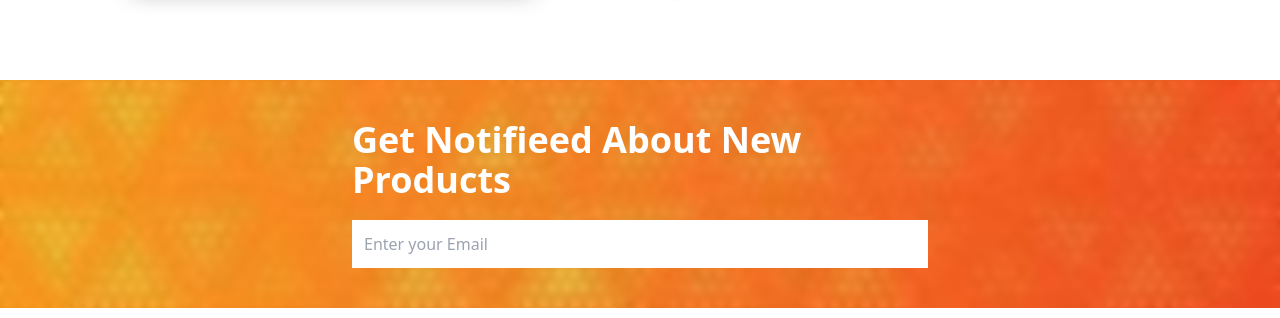
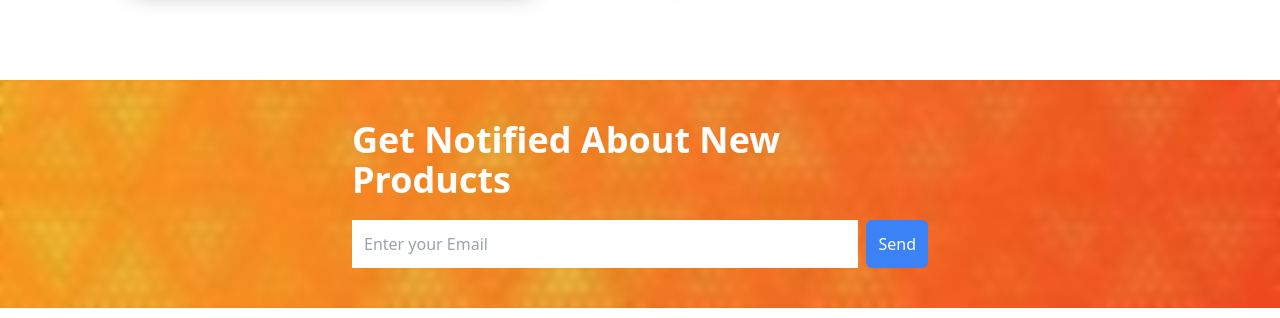
Before and after one commit to Princebounce/Mandifun, a React (Vite) app in the folder mandifun/: page / in a window 1280 px wide. Shown: the part 2320-2638 px from the top of the page. Built offline with nearby package versions, Linux system fonts and the light colour scheme.

Commit message:
added send button

```diff
--- a/mandifun/src/components/Subscribe/Subscribe.jsx
+++ b/mandifun/src/components/Subscribe/Subscribe.jsx
@@ -18,9 +18,17 @@ const Subscribe = () => {
       style={BannerImg}
     >
       <div className="container backdrop-blur-sm py-10">
-        <div className="space-y-5 max-w-xl mx-auto">
-          <h1 className="text-2xl text-center sm:text-left sm:text-4xl font-semibold">Get Notifieed About New Products</h1>
-          <input data-aos="fade-up" placeholder="Enter your Email" type="text" className="w-full p-3 " />
+        <div className="max-w-xl mx-auto">
+          <h1 className="text-2xl text-center sm:text-left sm:text-4xl font-semibold">Get Notified About New Products</h1>
+          <div className="flex justify-center sm:justify-start items-center mt-5">
+            <input
+              data-aos="fade-up"
+              placeholder="Enter your Email"
+              type="text"
+              className="w-full p-3 mr-2"
+            />
+            <button className="p-3 bg-blue-500 text-white rounded-md">Send</button>
+          </div>
         </div>
       </div>
     </div>
```
